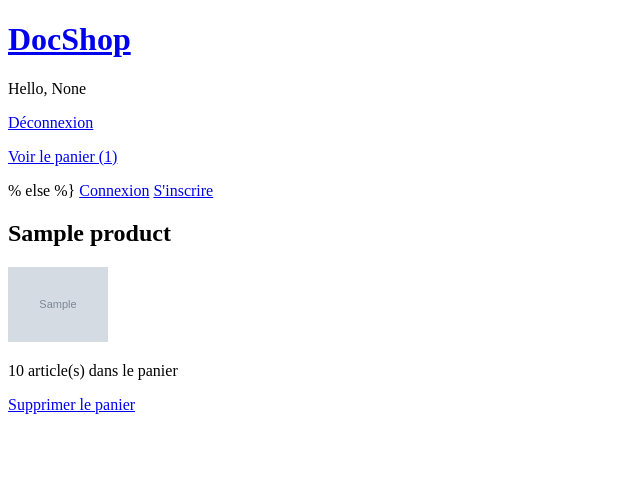
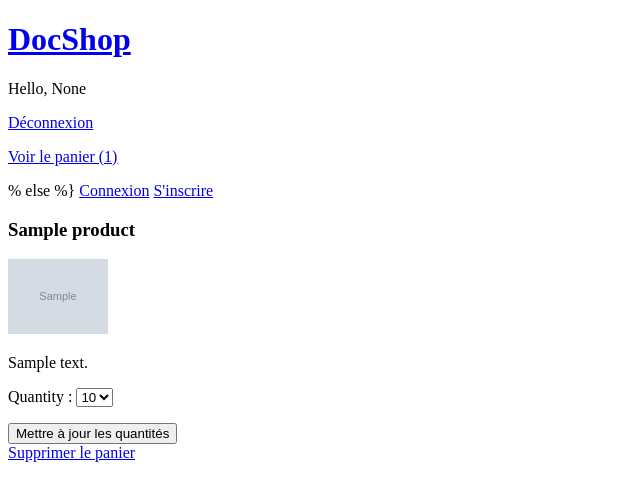
Before and after one commit to lisa367/Docstring_Challenges, a Django app: page /store/cart/ in a window 1280 px wide. Shown: the top 501 px of the page, without its empty margins (0-640 px from the left). Run offline with Django 4.2, Linux system fonts and the light colour scheme; a user stored in the database is signed in; tables that the repository leaves empty hold one stand-in row (values such as "Sample post"); grey boxes marked "Sample" are stand-in pictures.

Commit message:
cart template

```diff
--- a/DocShop/store/templates/store/cart.html
+++ b/DocShop/store/templates/store/cart.html
@@ -3,11 +3,19 @@
 
 {% block content %}
 
-{% for order in orders %}
-    <h2>{{ order.product.name }}</h2>
-    <img src="{{ order.product.thumbnail.url }}" alt="{{ order.product.name }}" style="max-width: 100px;">
-    <p>{{ order.quantity }} article(s) dans le panier</p>
-{% endfor %}
+<form method="POST" action="{% url 'update_quatities' %}">
+    {% csrf_token %}
+    {{ forms.mangement_form }}
+    {% for form in forms %}
+        <div>
+            <h3>{{ form.instance.product.name }}</h3>
+            <img src="{{ form.instance.product.thumbnail.url }}" alt="{{ form.instance.product.name }}" style="max-width: 100px;">
+            <p>{{ form.instance.product.description }}</p>
+            {{ form.as_p }}
+        </div>
+        <button type="submit">Mettre à jour les quantités</button>
+    {% endfor %}
+</form>
 
 <a href="{% url 'delete-cart' ">Supprimer le panier</a>
 
```
